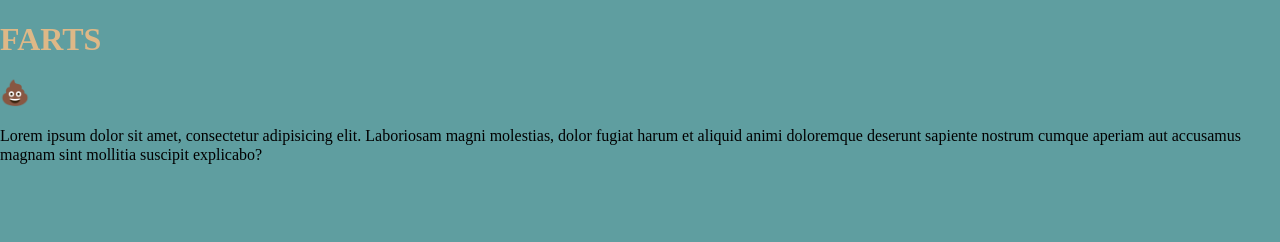
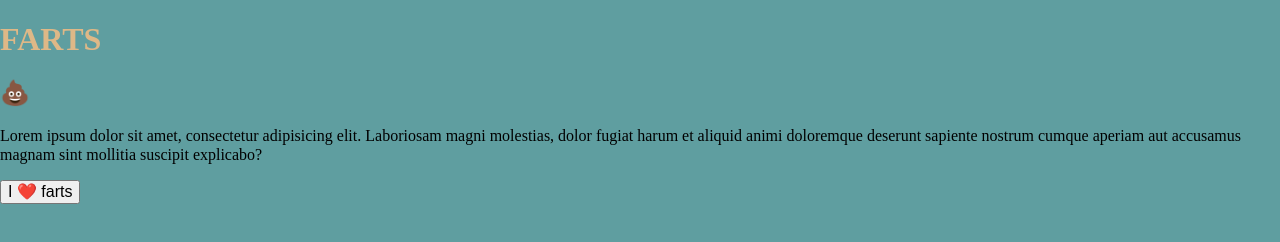
Before and after one commit to CourtG/my-first-git-repo, a plain HTML site: page index.html in a window 1280 px wide. Drawn offline with Linux system fonts and the light colour scheme.

Commit message:
added i heart farts button

```diff
--- a/index.html
+++ b/index.html
@@ -12,5 +12,6 @@
     <h1>FARTS</h1>
     <h2>💩</h2>
     <p>Lorem ipsum dolor sit amet, consectetur adipisicing elit. Laboriosam magni molestias, dolor fugiat harum et aliquid animi doloremque deserunt sapiente nostrum cumque aperiam aut accusamus magnam sint mollitia suscipit explicabo?</p>
+    <button>I ❤️ farts</button>
 </body>
 </html>
```
